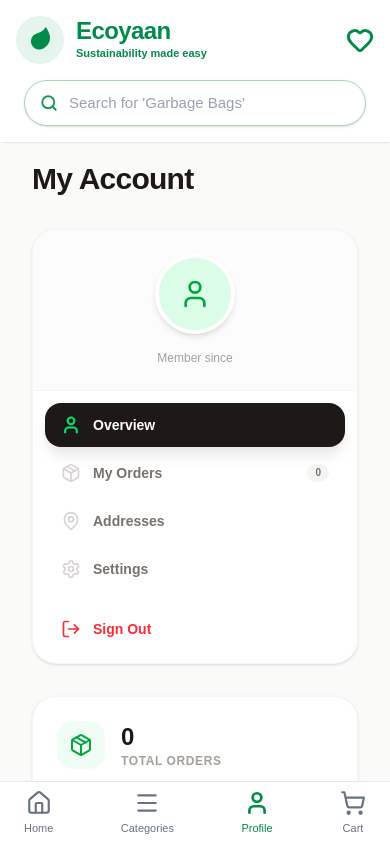
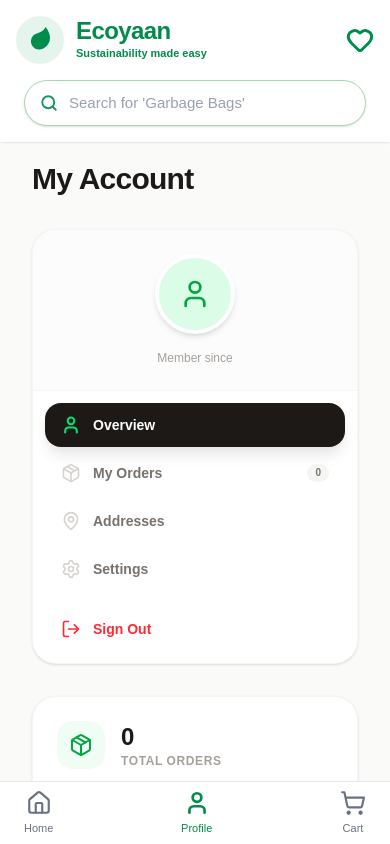
Before and after one commit to sujitkumar-13/Ecoyaan, a Next.js app: page /profile in a window 390 px wide. Shown: the top 844 px of the page. Built offline with nearby package versions, Linux system fonts and the light colour scheme.

Commit message:
Remove 'Categories' link from mobile navigation and 'Location' section from header.

```diff
--- a/components/Header.tsx
+++ b/components/Header.tsx
@@ -131,15 +131,6 @@ export function Header() {
                             <span className="text-[11px] md:text-[13px] font-semibold text-[#008C4A] leading-tight pt-1">Sustainability made easy</span>
                         </div>
                     </Link>
-
-                    {/* Location Section */}
-                    <div className="hidden lg:flex items-center gap-3 flex-shrink-0">
-                        <MapPin className="w-6 h-6 text-[#008C4A]" />
-                        <div className="flex flex-col">
-                            <span className="text-[15px] font-semibold text-gray-800 leading-tight">New Delhi, 110001</span>
-                            <span className="text-[12px] font-medium text-[#7D5A9C] cursor-pointer hover:underline pt-0.5">Update Location</span>
-                        </div>
-                    </div>
 
                     {/* Search Bar */}
                     <div className="flex-grow hidden md:block max-w-[700px] w-full">
--- a/components/MobileNavBar.tsx
+++ b/components/MobileNavBar.tsx
@@ -22,13 +22,6 @@ export function MobileNavBar() {
                 <span className="text-[11px] font-medium">Home</span>
             </Link>
 
-            <Link
-                href="/categories"
-                className={`flex flex-col items-center gap-1 ${isActive('/categories') ? 'text-[#008C4A]' : 'text-gray-500 hover:text-gray-900'}`}
-            >
-                <Menu className="w-[26px] h-[26px]" strokeWidth={isActive('/categories') ? 2.5 : 2} />
-                <span className="text-[11px] font-medium">Categories</span>
-            </Link>
 
             <Link
                 href="/profile"
```
